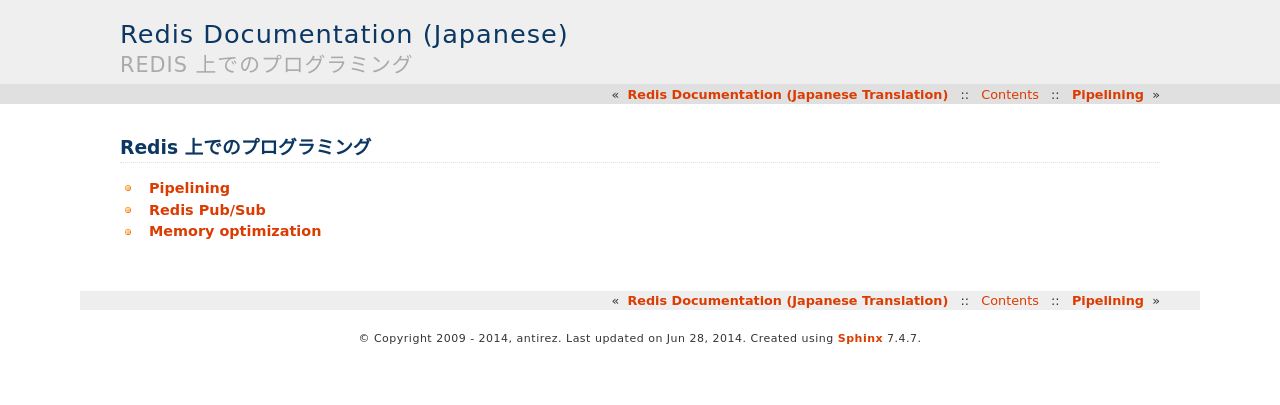
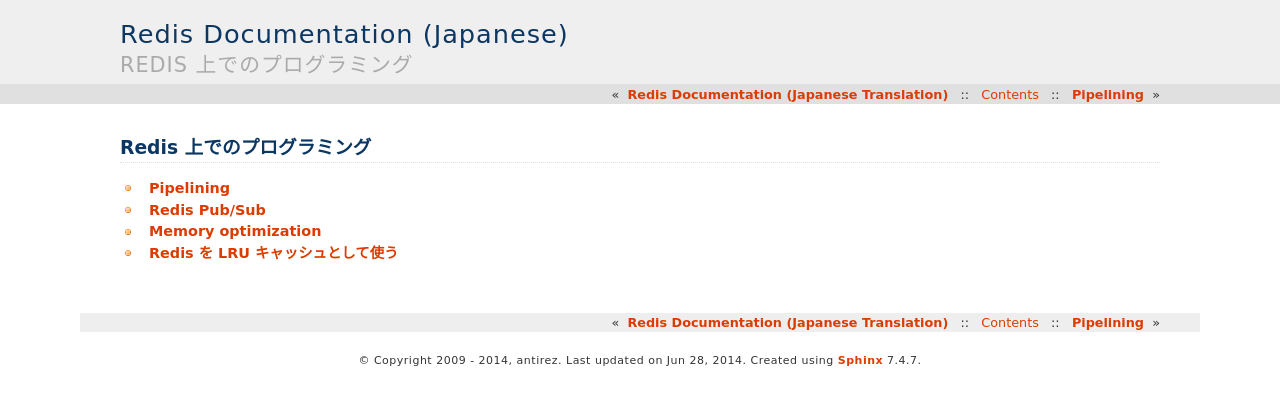
Before and after one commit to mnogu/redis-doc-ja, a Sphinx documentation site: the page built from source/programming.rst, in a window 1280 px wide. Shown: the top 405 px of the page. Built offline with Sphinx 7.4.7, drawn with Linux system fonts in a browser that asks for light colours; some of the changed lines change nothing that is shown.

Commit message:
lru-cache 追加

```diff
--- /dev/null
+++ b/source/lru-cache.rst
@@ -0,0 +1,228 @@
+.. Using Redis as an LRU cache
+
+=========================================
+Redis を LRU キャッシュとして使う
+=========================================
+
+.. note::
+   このドキュメントは `Using Redis as an LRU cache <http://redis.io/topics/lru-cache>`_ の翻訳です。
+   誤訳を見つけたら `翻訳リポジトリ <https://github.com/mocobeta/redis-doc-ja>`_ に Issue を登録してください。
+
+.. When Redis is used as a cache, sometimes it is handy to let it automatically
+.. evict old data as you add new one. This behavior is very well known in the
+.. community of developers, since it is the default behavior of the popular
+.. *memcached* system.
+
+Redis をキャッシュとして使う際、新しいデータを追加するときに自動的に古いデータを追い出すようにできると便利です。この振る舞いは、人気の高い *memcached* システムのデフォルトの振る舞いであるため、開発者の間では非常によく知られています。
+
+.. LRU is actually only one of the supported eviction methods. This page covers
+.. the more general topic of the Redis `maxmemory` directive that is used in
+.. order to limit the memory usage to a fixed amount, and it also covers in
+.. depth the LRU algorithm used by Redis, that is actually an approximation of
+.. the exact LRU.
+
+LRU は、実際にはエビクション・メソッドのひとつにすぎません。このページでは Redis のメモリ使用量を制限するための 'maxmemory' ディレクティブについて、より一般的なトピックを扱います。また、Redis で使用されている LRU アルゴリズムについても扱います。Redis の LRU アルゴリズムは、実際には正確な LRU ではなく、その近似です。
+
+.. Maxmemory configuration directive
+
+メモリ設定のためのディレクティブ
+====================================
+
+.. The `maxmemory` configuration directive is used in order to configure Redis
+.. to use a specified amount of memory for the data set. It is possible to
+.. set the configuration directive using the `redis.conf` file, or later using
+.. the `CONFIG SET` command at runtime.
+
+'maxmemory' ディレクティブは、データセットに対して指定された量のメモリを使用するように、 Redis を設定するために使います。この値を設定するには、'redis.conf' ファイルに書くか、または実行時に `CONFIG SET <http://redis.io/commands/config-set>`_ コマンドを使っても指定できます。
+
+.. For example in order to configure a memory limit of 100 megabytes, the
+.. following directive can be used inside the `redis.conf` file.
+
+たとえばメモリの制限を 100 MB に設定するためには、以下のディレクティブを 'redis.conf' ファイルに書きます。
+
+.. code-block:: none
+
+    maxmemory 100mb
+
+.. Setting `maxmemory` to zero results into no memory limits. This is the
+.. default behavior for 64 bit systems, while 32 bit systems use an implicit
+.. memory limit of 3GB.
+
+'maxmemory' に 0 を指定すると、使用メモリに制限をかけない、という意味になります。これは 64 bit システムではデフォルトの振る舞いですが、32 bit システムでは暗黙的に 3GB の制限がかかります。
+
+.. When the specified amount of memory is reached, it is possible to select
+.. among different behaviors, called **policies**.
+.. Redis can just return errors for commands that could result in more memory
+.. being used, or it can evict some old data in order to return back to the
+.. specified limit every time new data is added.
+
+指定されたメモリ使用量に達した場合、 **ポリシー** と呼ばれるいくつかの異なる振る舞いのなかから、ひとつを選択することができます。Redis は、追加のメモリを必要とするコマンドに対して単純にエラーを返すことも、新しいデータが追加される度に古いデータを消去し、指定された制限を超えないようにすることも可能です。
+
+.. Eviction policies
+
+エビクション・ポリシー
+=========================
+
+.. The exact behavior Redis follows when the `maxmemory` limit is reached is
+.. configured using the `maxmemory-policy` configuration directive.
+
+'maxmemory' に達したときの Redis の正確な振る舞いは、'maxmemory-policy' 設定ディレティブに従います。
+
+.. The following policies are available:
+
+以下のポリシーが選択できます:
+
+.. * **noeviction**: return errors when the memory limit was reached and the client is trying to execute commands that could result in more memory to be used (most write commands, but `DEL` and a few more exceptions).
+.. * **allkeys-lru**: evict keys trying to remove the less recently used (LRU) keys first, in order to make space for the new data added.
+.. * **volatile-lru**: evict keys trying to remove the less recently used (LRU) keys first, but only among keys that have an **expire set**, in order to make space for the new data added.
+.. * **allkeys-random**: evict random keys in order to make space for the new data added.
+.. * **volatile-random**: evict random keys in order to make space for the new data added, but only evict keys with an **expire set**.
+.. * **volatile-ttl**: In order to make space for the new data, evict only keys with an **expire set**, and try to evict keys with a shorter time to live (TTL) first.
+
+* **noeviction** : メモリ使用量が制限に達しており、クライアントが追加のメモリを要求するコマンド(`DEL <http://redis.io/commands/del>`_ やいくつかの例外を除く、ほとんどの書き込みコマンド)を実行しようとした場合はエラーを返す。
+* **allkeys-lru** : 新しいデータのためにスペースを空けるため、もっとも最近使われていない(LRU)キーから削除するよう試みる。
+* **volatile-lru** : 新しいデータのためにスペースを空けるため、もっとも最近使われていない(LRU)キーから削除するよう試みる。ただし、 **expire set** が指定されたキーのみを対象とする。
+* **allkeys-random** : 新しいデータのためにスペースを空けるため、ランダムなキーを選んで削除する。
+* **volatile-random** : 新しいデータのためにスペースを空けるため、ランダムなキーを選んで削除する。ただし、 **expire set** が指定されたキーのみを対象とする。
+* **volatile-ttl** : 新しいデータのためにスペースを空けるため、 **expire set** が指定されたキーのうち、より小さな TTL をもつキーから削除するよう試みる。
+
+.. The policies **volatile-lru**, **volatile-random** and **volatile-ttl** behave like **noeviction** if there are no keys to evict matching the prerequisites.
+
+**volatile-lru**, **volatile-random**, **volatile-ttl** ポリシーは、前提条件にマッチするキーが存在しない場合、 **noeviction** と同じ振る舞いをします。
+
+.. To pick the right eviction policy is important depending on the access pattern
+.. of your application, however you can reconfigure the policy at runtime while
+.. the application is running, and monitor the number of cache misses and hits
+.. using the Redis `INFO` output in order to tune your setup.
+
+アプリケーションのアクセスパターンによって、適切なエビクション・ポリシーを選択することは重要です。アプリケーションを稼働させながら、実行時にポリシーを再設定することも可能です。また、設定のチューニングのため、 `INFO <http://redis.io/commands/info>`_ コマンドの出力からキャッシュミスやヒット数を監視することができます。
+
+.. In general as a rule of thumb:
+
+一般的な経験則:
+
+.. * Use the **allkeys-lru** policy when you expect a power-law distribution in the popularity of your requests, that is, you expect that a subset of elements will be accessed far more often than the rest. **This is a good pick if you are unsure**.
+.. * Use the **allkeys-random** if you have a cyclic access where all the keys are scanned continuously, or when you expect the distribution to be normal (all elements likely accessed with the same probability).
+.. * Use the **volatile-ttl** if you want to be able to provide hints to Redis about what are good candidate for expiration by using different TTL values when you create your cache objects.
+
+* リクエストの大半がべき乗分布に従う、つまり、全体のあるサブセットがその他よりもより頻繁にアクセスされる、と期待できる場合は、 **allkeys-lru** を使う。 **これは、アクセスパターンが不確かな場合にも良い選択といえる。**
+* すべてのキーが継続的にスキャンされるような、周期的なアクセスがある場合、またはアクセスが平均的に分布している(すべてのキーが同じ確率でアクセスされる可能性がある)と期待される場合は、 **allkeys-random** を使う。
+* Redis に、有効期限切れとするべき候補を選ぶためのヒントを与えたい場合は、 **volatile-ttl** を使う。キャッシュオブジェクトを生成するときに、異なる TTL を指定する。
+
+.. The **allkeys-lru** and **volatile-random** policies are mainly useful when you want to use a single instance for both caching and to have a set of persistent keys. However it is usually a better idea to run two Redis instances to solve such a problem.
+
+**allkeys-lru** と **volatile-random** ポリシーは、ひとつのインスタンスを、キャッシュ用途と一部キーの永続化用途の、両方の目的で使用する際に有用です。しかし、このような問題に対しては 2 つの Redis インスタンスを使うほうが良い考えでしょう。
+
+.. It is also worth to note that setting an expire to a key costs memory, so using a policy like **allkeys-lru** is more memory efficient since there is no need to set an expire for the key to be evicted under memory pressure.
+
+キーの有効期限を指定するとメモリを消費する、という点に触れておくことには価値があります。 メモリが逼迫している環境では、 **allkeys-lru** のようなポリシーを使用すると、除去対象キーに有効期限を設定しなくても良いため、よりメモリ効率が良くなります。
+
+.. How the eviction process works
+
+エビクション処理の仕組み
+==========================
+
+.. It is important to understand that the eviction process works like this:
+
+エビクション処理が以下のように働くことを理解しておくことは大事です:
+
+.. * A client runs a new command, resulting in more data added.
+.. * Redis checks the memory usage, and if it is greater than the `maxmemory` limit , it evicts keys according to the policy.
+.. * A new command is executed, and so forth.
+
+* クライアントが、データを追加する新規コマンドを発行する
+* Redis はメモリ使用量をチェックし、もし 'maxmemory' 制限を超えていたら、ポリシーに従ってキーを除去する
+* 新規コマンドが実行される
+
+.. So we continuously cross the boundaries of the memory limit, by going over it, and then by evicting keys to return back under the limits.
+
+このようにして、メモリ制限をチェックし、キーを削除して制限以下まで引き戻す、という操作により、引き続きメモリ制限の境界線上に留まり続けることになります。
+
+.. If a command results in a lot of memory being used (like a big set intersection stored into a new key) for some time the memory limit can be surpassed by a noticeable amount.
+
+もし、あるコマンドが多くのメモリを消費する場合 (たとえば、大きな共通集合操作の結果を新しいキーにセットする) は、しばしば、メモリ使用量が制限を大きく上回ることがあるでしょう。
+
+.. Approximated LRU algorithm
+
+近似的な LRU アルゴリズム
+==============================
+
+.. Redis LRU algorithm is not an exact implementation. This means that Redis is
+.. not able to pick the *best candidate* for eviction, that is, the access that
+.. was accessed the most in the past. Instead it will try to run an approximation
+.. of the LRU algorithm, by sampling a small number of keys, and evicting the
+.. one that is the best (with the oldest access time) among the sampled keys.
+
+Redis の LRU アルゴリズムは正確な実装ではありません。Redis は除去されるべき *最良の候補*, すなわち最も過去にアクセスされた候補, を選択することはできない、ということです。代わりに、Redis は少数のキーのサンプリングを行い、その中でもっとも古いアクセス時刻をもつものを除去することで、 LRU アルゴリズムの近似を試みます。
+
+.. However since Redis 3.0 (that is currently in beta) the algorithm was improved
+.. to also take a pool of good candidates for eviction. This improved the
+.. performance of the algorithm, making it able to approximate more closely the
+.. behavior of a real LRU algorithm.
+
+しかし、Redis 3.0 (現在 beta ステータス) では、除去に適した候補のプールをもつことで、アルゴリズムが改善されています。これはアルゴリズムの性能を向上させ、より本物の LRU アルゴリズムに近づけます。
+
+.. What is important about the Redis LRU algorithm is that you **are able to tune** the precision of the algorithm by changing the number of samples to check for every eviction. This parameter is controlled by the following configuration directive:
+
+Redis の LRU アルゴリズムで重要なことは、毎回の除去の際にチェックするサンプル数を変更することにより、アルゴリズムの精度を **チューニング可能** ということです。
+
+.. code-block:: none
+
+    maxmemory-samples 5
+
+.. The reason why Redis does not use a true LRU implementation is because it
+.. costs more memory. However the approximation is virtually equivalent for the
+.. application using Redis. The following is a graphical comparison of how
+.. the LRU approximation used by Redis compares with true LRU.
+
+Redis が正確な LRU の実装を使わない理由は、それが多くのメモリを消費するためです。しかし、Redis を使うアプリケーションから見れば、この近似は実際上、本物と同等のものです。下図は、Redis で使用される LRU の近似と、本物の LRU とを視覚的に比較したものです。
+
+.. ![LRU comparison](http://redis.io/images/redisdoc/lru_comparison.png)
+
+.. image:: ./_static/lru_comparison.png
+   :alt: LRU comparison
+
+.. The test to generate the above graphs filled a Redis server with a given number of keys. The keys were accessed from the first to the last, so that the first keys are the best candidates for eviction using an LRU algorithm. Later more 50% of keys are added, in order to force half of the old keys to be evicted.
+
+上記のグラフを生成するため、Redis サーバーをある特定の数のキーでいっぱいにしました。キーは最初から最後まで順にアクセスされており、LRU アルゴリズムによると最初のキーが最良の除去候補になります。その後、半数の古いキーを除去するため、さらに 50% のキーを追加しています。
+
+.. You can see three kind of dots in the graphs, forming three distinct bands.
+
+グラフ中の 3 種類の点は、 3 つの異なる部分を表します。
+
+.. * The light gray band are objects that were evicted.
+.. * The gray band are objects that were not evicted.
+.. * The green band are objects that were added.
+
+* ライトグレーの部分は、除去されたオブジェクトを表します。
+* グレーの部分は、除去されなかったオブジェクトを表します。
+* 緑の部分は、追加されたオブジェクトを表します。
+
+.. In a theoretical LRU implementation we expect that, among the old keys, the first half will be expired. The Redis LRU algorithm will instead only *probabilistically* expire the older keys.
+
+理論的な LRU の実装においては、古いキーのうちの最初の半分が除去されることが期待されます。Redis の LRU アルゴリズムはその代わりに、 *確率的に* 古いキーを除去します。
+
+.. As you can see Redis 3.0 does a better job with 5 samples compared to Redis 2.8, however most objects that are among the latest accessed are still retained by Redis 2.8. Using a sample size of 10 in Redis 3.0 the approximation is very close to the theoretical performance of Redis 3.0.
+
+Redis 3.0 は、5 サンプルを使う場合に 2.8 よりも良い結果を出していますが、2.8 においても、最近アクセスされたキーのうちのほとんどは除去されずに残っています。Redis 3.0 でサンプルサイズを 10 個にすると、近似は理論上の性能に非常に近くなります。
+
+.. Note that LRU is just a model to predict how likely a given key will be accessed in the future. Moreover, if your data access pattern closely
+.. resembles the power law, most of the accesses will be in the set of keys that
+.. the LRU approximated algorithm will be able to handle well.
+
+LRU は、あるキーが将来アクセスされる可能性を予測する、ひとつのモデルにすぎないことに注意してください。加えて、もしあなたのデータアクセスパターンがべき乗則に近いなら、近似 LRU アルゴリズムは大半のアクセスに対してうまく働くでしょう。
+
+.. In simulations we found that using a power law access pattern, the difference between true LRU and Redis approximation were minimal or non-existent.
+
+べき乗則に従うアクセスパターンにおけるシミュレーションにおいては、本物の LRU アルゴリズムと Redis の近似的なアルゴリズムの差異は小さいか、まったく存在しないことが観察されています。
+
+.. However you can raise the sample size to 10 at the cost of some additional CPU
+.. usage in order to closely approximate true LRU, and check if this makes a
+.. difference in your cache misses rate.
+
+しかし、より正確に LRU を近似するために、いくらか追加の CPU コストと引き換えにサンプルサイズを 10 に引き上げることも可能です。それがキャッシュミス率に影響を及ぼすか、確認してみてください。
+
+.. To experiment in production with different values for the sample size by using
+.. the `CONFIG SET maxmemory-samples <count>` command, is very simple.
+
+プロダクション環境で 'CONFIG SET maxmemory-samples <count>' コマンドを使い、異なるサンプルサイズを試してみるのがシンプルな方法です。
--- a/source/programming.rst
+++ b/source/programming.rst
@@ -7,3 +7,4 @@
    pipelining
    pubsub
    memory-optimization
+   lru-cache
```
Also changed, not shown: source/_static/lru_comparison.png (added).
